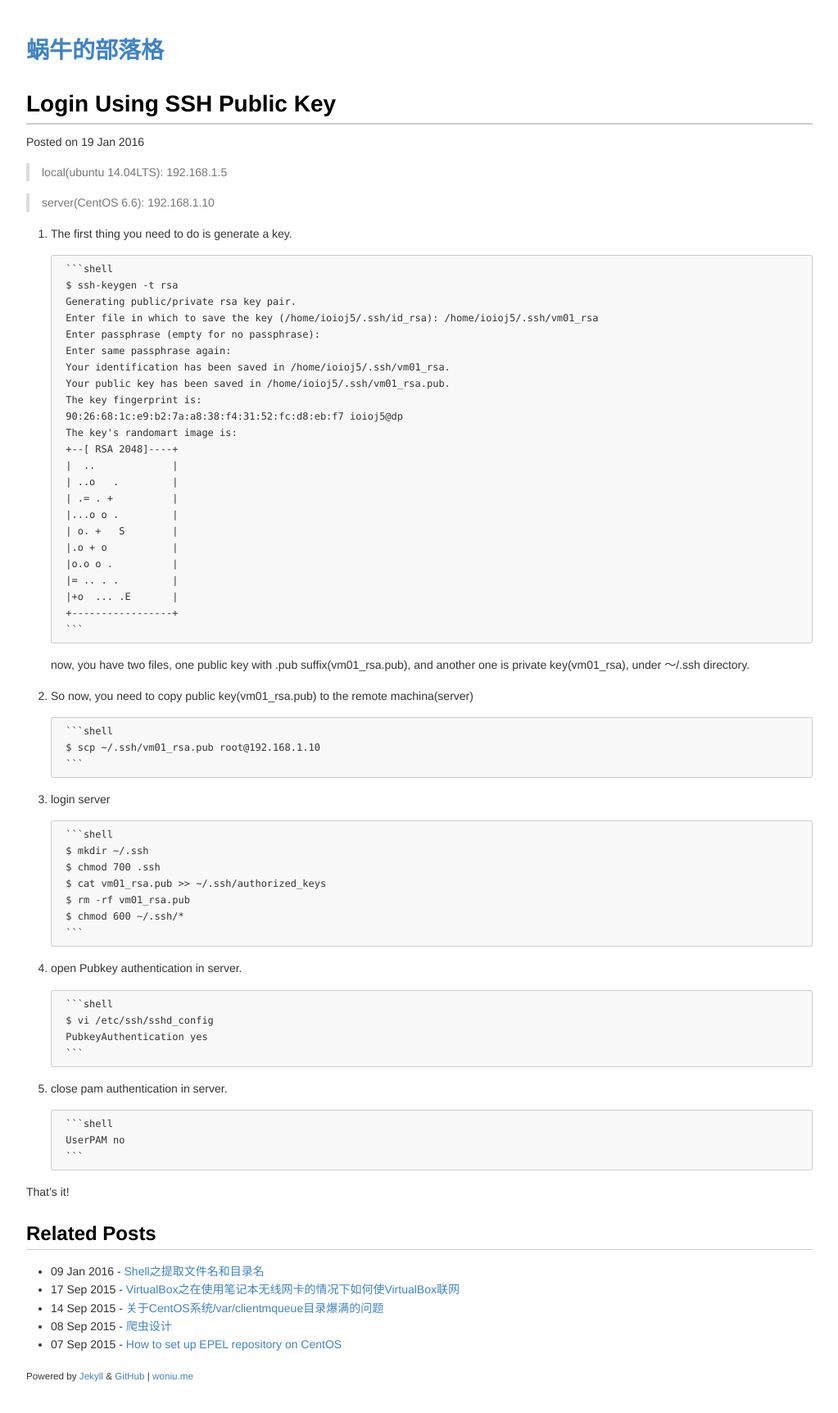
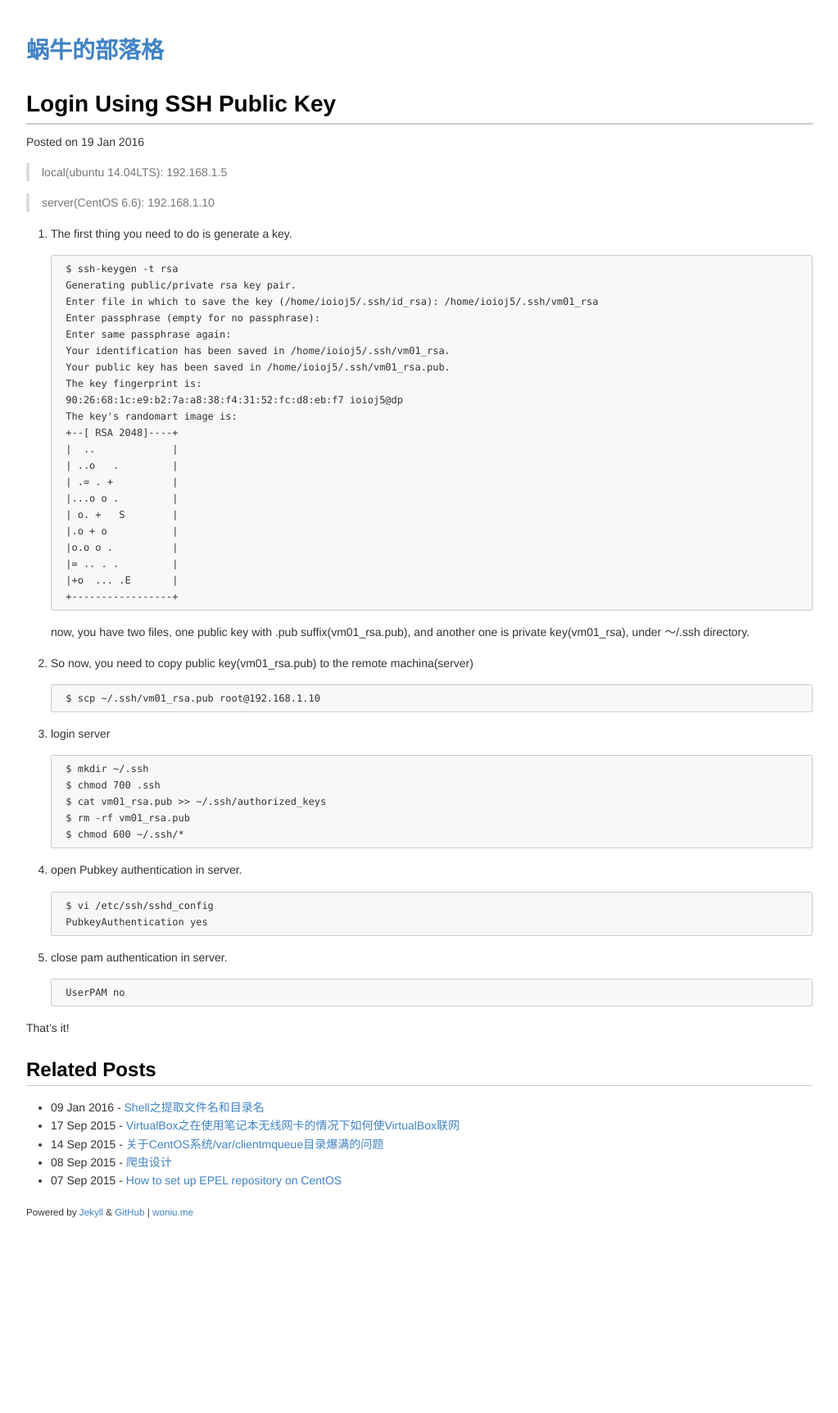
Before and after one commit to peng2089/dp.github.io, a Jekyll site: the page built from _posts/2016-01-19-login-using-ssh-public-key.md, in a window 1280 px wide. Shown: the whole page at 82% size, without its empty margins (128-1151 px from the left). Built offline with Jekyll 4.4.1, drawn with Linux system fonts in a browser that asks for light colours; after the commit the page ends 1524 px from its top, so only the background shows below that.

Commit message:
change syntax

````diff
--- a/_posts/2016-01-19-login-using-ssh-public-key.md
+++ b/_posts/2016-01-19-login-using-ssh-public-key.md
@@ -12,7 +12,6 @@ tags: [ ssh,centos,linux ]
 
 1. The first thing you need to do is generate a key.
 
-		```shell
 		$ ssh-keygen -t rsa
 		Generating public/private rsa key pair.
 		Enter file in which to save the key (/home/ioioj5/.ssh/id_rsa): /home/ioioj5/.ssh/vm01_rsa
@@ -34,37 +33,29 @@ tags: [ ssh,centos,linux ]
 		|= .. . .         |
 		|+o  ... .E       |
 		+-----------------+
-		```
+
 
 	now, you have two files, one public key with .pub suffix(vm01_rsa.pub), and another one is private key(vm01_rsa), under ～/.ssh directory.
 
 2. So now, you need to copy public key(vm01_rsa.pub) to the remote machina(server)
 
-		```shell
 		$ scp ~/.ssh/vm01_rsa.pub root@192.168.1.10
-		```
 
 3. login server
 
-		```shell
 		$ mkdir ~/.ssh
 		$ chmod 700 .ssh
 		$ cat vm01_rsa.pub >> ~/.ssh/authorized_keys
 		$ rm -rf vm01_rsa.pub
 		$ chmod 600 ~/.ssh/*
-		```
 
 4. open Pubkey authentication in server.
 
-		```shell
 		$ vi /etc/ssh/sshd_config
 		PubkeyAuthentication yes
-		```
 
 5. close pam authentication in server.
 
-		```shell
 		UserPAM no
-		```
 
 That's it!
````
